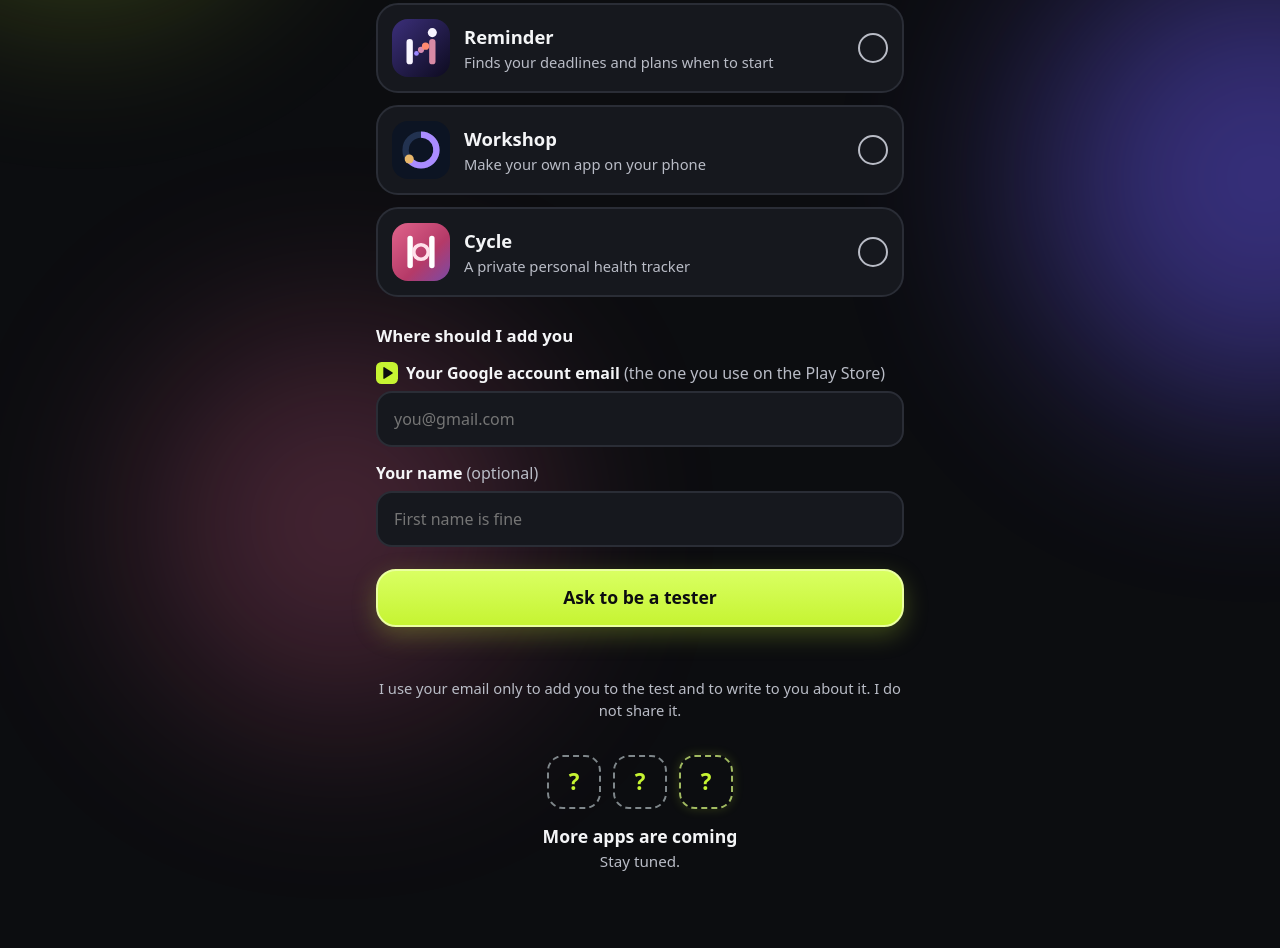
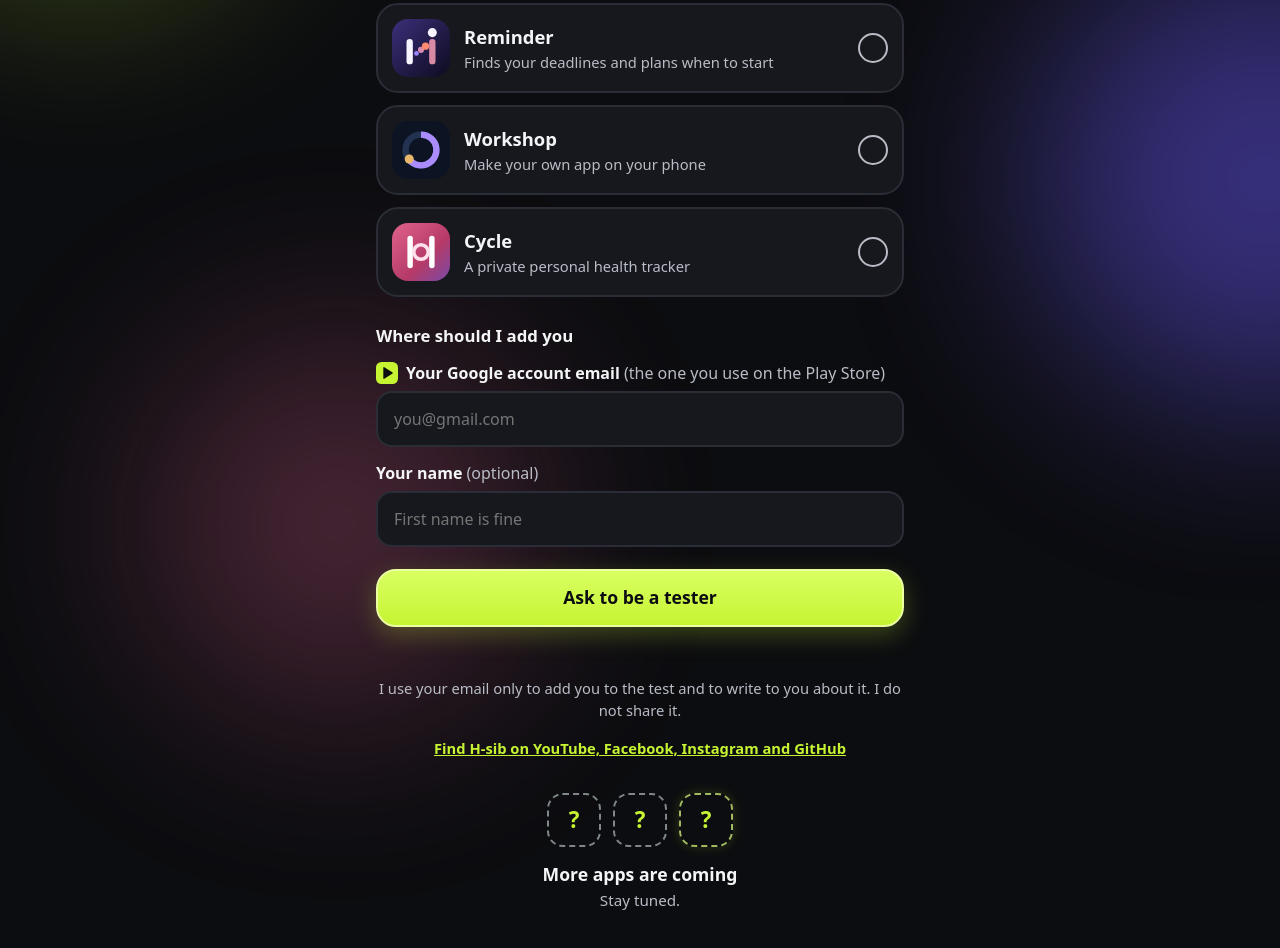
Before and after one commit to H-sib/hsib-apps, a plain HTML site: page index.html in a window 1280 px wide. Shown: the part 297-1245 px from the top of the page. Drawn offline with Linux system fonts and the light colour scheme.

Commit message:
Add links to social media in index.html

```diff
--- a/index.html
+++ b/index.html
@@ -113,6 +113,8 @@ button.go:disabled{opacity:.7;cursor:wait}
 <p class="note">I use your email only to add you to the test and to write to you about it. I do not share it.</p>
 </form>
 
+<p class="note"><a href="links.html" style="color:#C6F432;font-weight:700">Find H-sib on YouTube, Facebook, Instagram and GitHub</a></p>
+
 <section class="soon" aria-label="More apps are coming">
 <div class="row" aria-hidden="true"><i>?</i><i>?</i><i>?</i></div>
 <b>More apps are coming</b>
```
